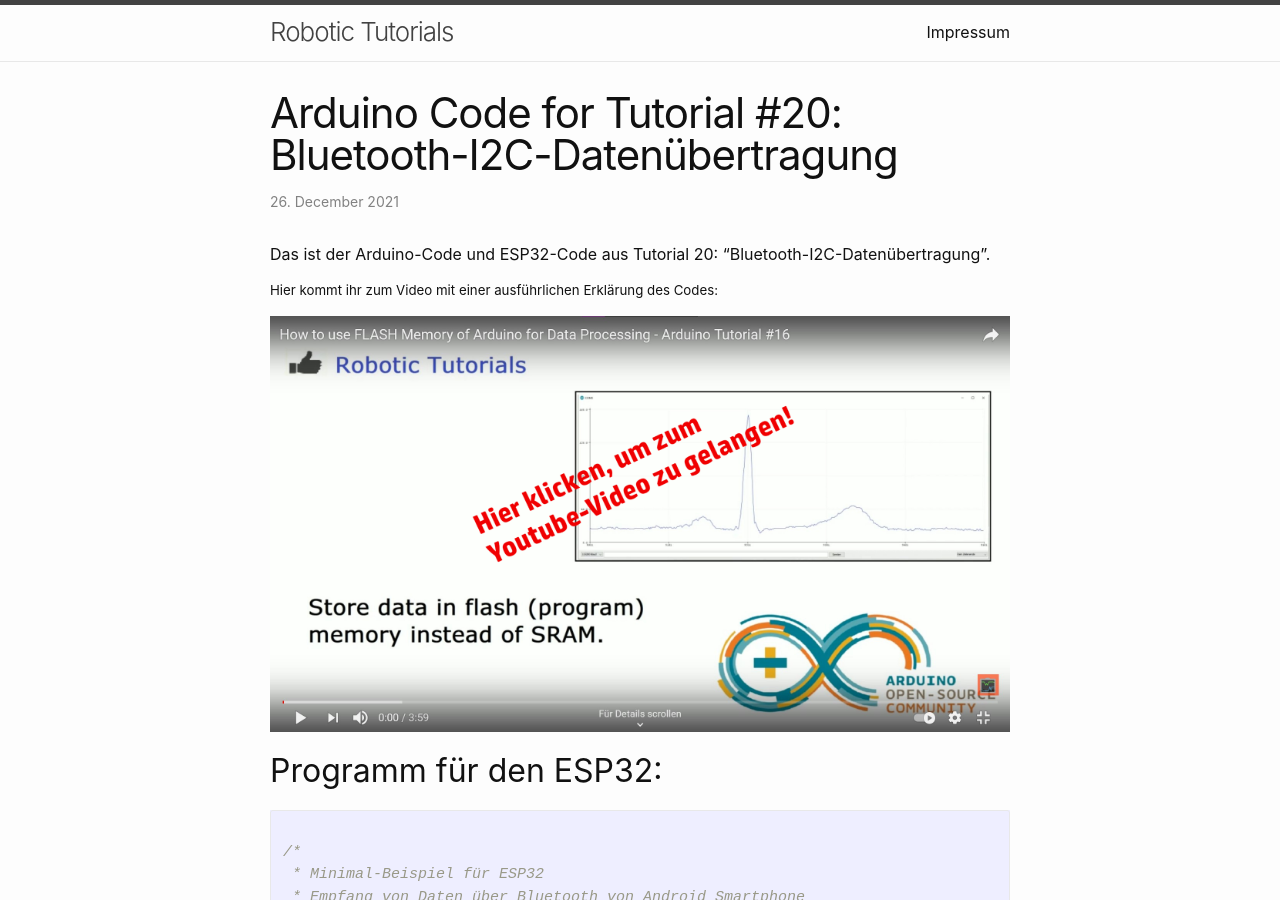
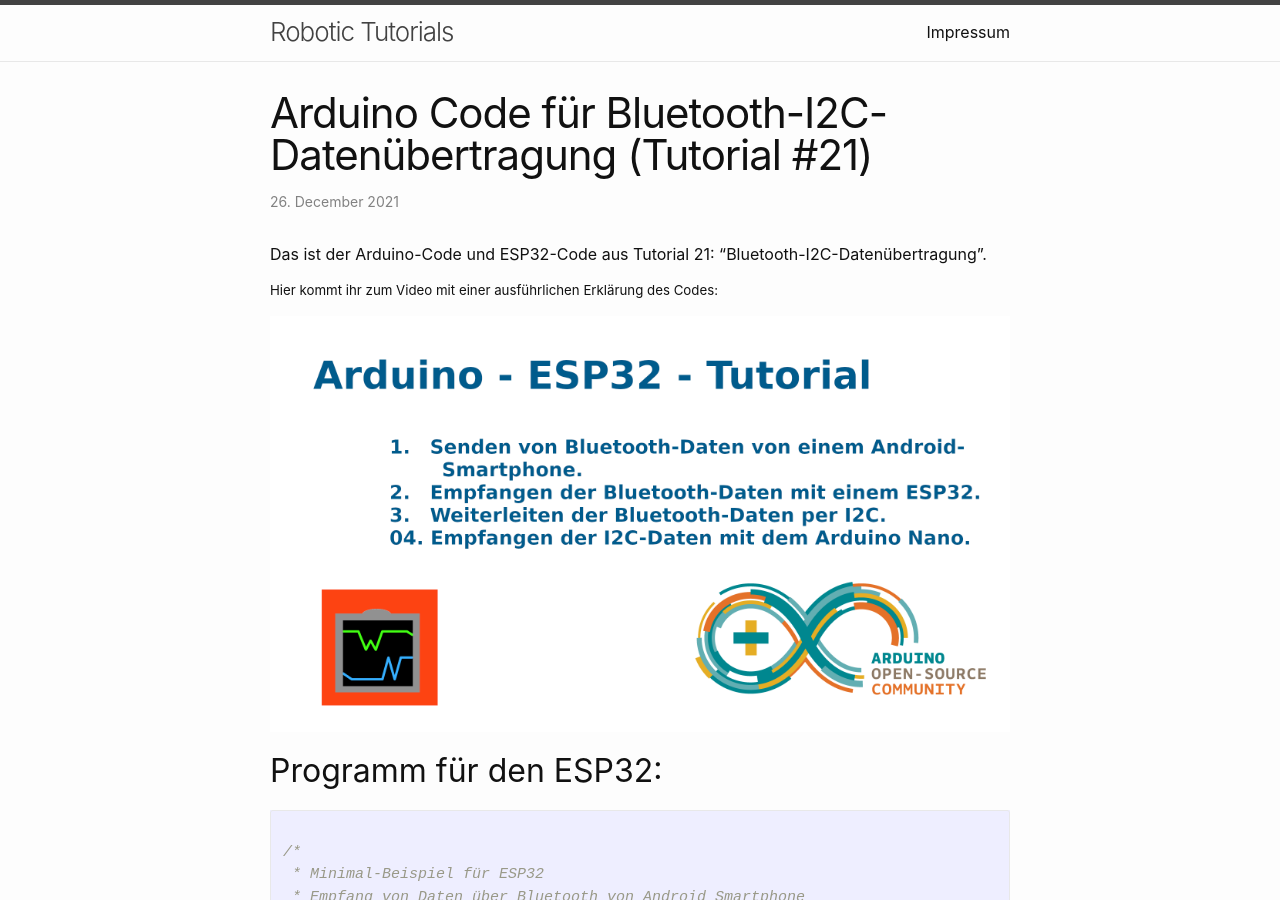
Before and after one commit to nikoro1904/robotic-tutorials, a Jekyll site: the page built from docs/_posts/tutorial_bt_i2c/2021-12-26-tutorial_bt_i2c.md, in a window 1280 px wide and 900 px high. Built offline with Jekyll 4.4.1, drawn with Linux system fonts in a browser that asks for light colours.

Commit message:
changed title and yt link image

```diff
--- a/docs/_posts/tutorial_bt_i2c/2021-12-26-tutorial_bt_i2c.md
+++ b/docs/_posts/tutorial_bt_i2c/2021-12-26-tutorial_bt_i2c.md
@@ -1,17 +1,17 @@
 ---
 layout: post
-title: "Arduino Code for Tutorial #20: Bluetooth-I2C-Datenübertragung"
+title: "Arduino Code für Bluetooth-I2C-Datenübertragung (Tutorial #21)"
 categories:
 excerpt-separator: <!--endofexcerpt-->
 ---
 
-Das ist der Arduino-Code und ESP32-Code aus Tutorial 20: "Bluetooth-I2C-Datenübertragung".
+Das ist der Arduino-Code und ESP32-Code aus Tutorial 21: "Bluetooth-I2C-Datenübertragung".
 
 <!--endofexcerpt-->
 
 ##### Hier kommt ihr zum Video mit einer ausführlichen Erklärung des Codes:
 
-[<img src="../../../../../robotic-tutorials/assets/media/Youtube_Link_images/yt_link_flash_memory.jpg" alt="Link-Image">](https://www.youtube.com/watch?v=jDxaIuXRgvo)
+[<img src="../../../../../robotic-tutorials/assets/media/Youtube_Link_images/yt_link_bt_i2c.png" alt="Link-Image">](https://youtu.be/RlX-7CTplSk)
 
 ## Programm für den ESP32:
 
```
Also changed, not shown: docs/assets/media/Youtube_Link_images/yt_link_bt_i2c.png (added).
